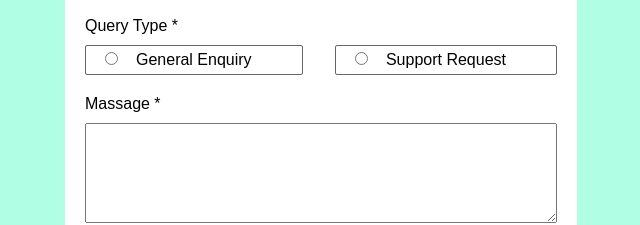
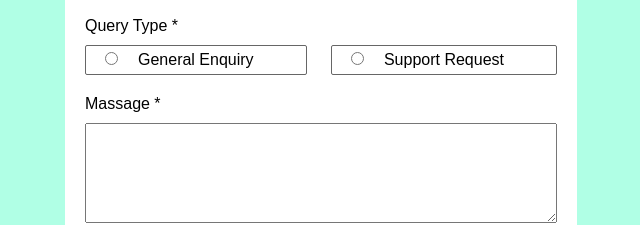
Before and after one commit to Deosatriya-1/PemogramanWeb-Slicing.github.io, a plain HTML site: page index.html in a window 1280 px wide. Shown: the part 237-462 px from the top of the page, 319-959 px from the left. Drawn offline with Linux system fonts and the light colour scheme.

Commit message:
Add files via upload

```diff
--- a/index.html
+++ b/index.html
@@ -36,8 +36,10 @@
               <input type="radio" id="option1" name="option" />
               <label for="option1">General Enquiry</label>
 
-              <input type="radio" id="option2" name="option" />
-              <label for="option2">Support Request</label>
+              <div class="radio-select">
+                <input type="radio" id="option2" name="option" />
+                <label for="option2">Support Request</label>
+              </div>
             </div>
           </div>
 
--- a/style.css
+++ b/style.css
@@ -59,6 +59,7 @@ body {
 .radio-select {
   display: flex;
   justify-content: space-between;
+  flex-wrap: nowrap;
 }
 
 .radio-select label {
@@ -73,12 +74,12 @@ body {
 
 .radio-select #option2[type="radio"] {
   position: absolute;
-  margin: 17px 270px;
+  margin: 17px 20px;
   accent-color: green;
 }
 
 .radio-select label {
-  padding: 5px 50px;
+  padding: 5px 52px;
   cursor: pointer;
   border: 1px solid #666;
   border-radius: 2px;
@@ -86,6 +87,7 @@ body {
 }
 
 .radio-select input[type="radio"]:checked + label {
+  cursor: pointer;
   background-color: rgba(0, 128, 81, 0.5);
   border-color: rgba(0, 128, 81, 0.5);
 }
```
